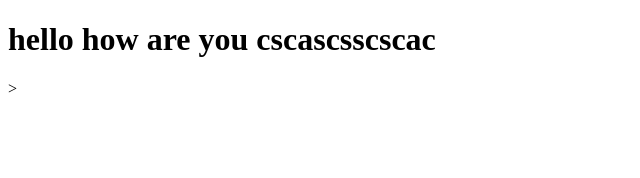
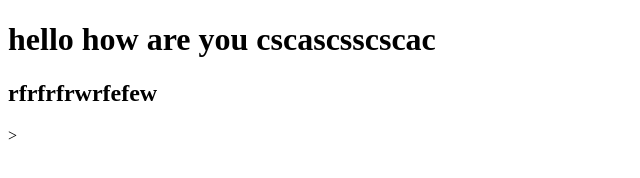
Before and after one commit to JeetVegad/Revision, a plain HTML site: page index.html in a window 1280 px wide. Shown: the whole page, without its empty margins (0-640 px from the left). Drawn offline with Linux system fonts and the light colour scheme.

Commit message:
hiii its me

```diff
--- a/index.html
+++ b/index.html
@@ -8,6 +8,7 @@
 </head>
 <body>
         <h1>hello how are you cscascsscscac</h1>
+        <h2>rfrfrfrwrfefew</h2>
 
 </body>
 </html>>
```
